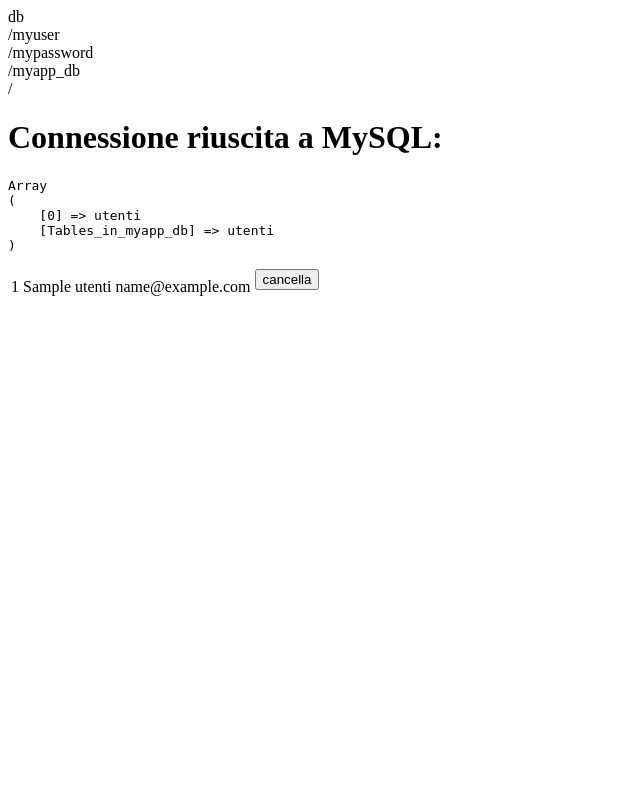
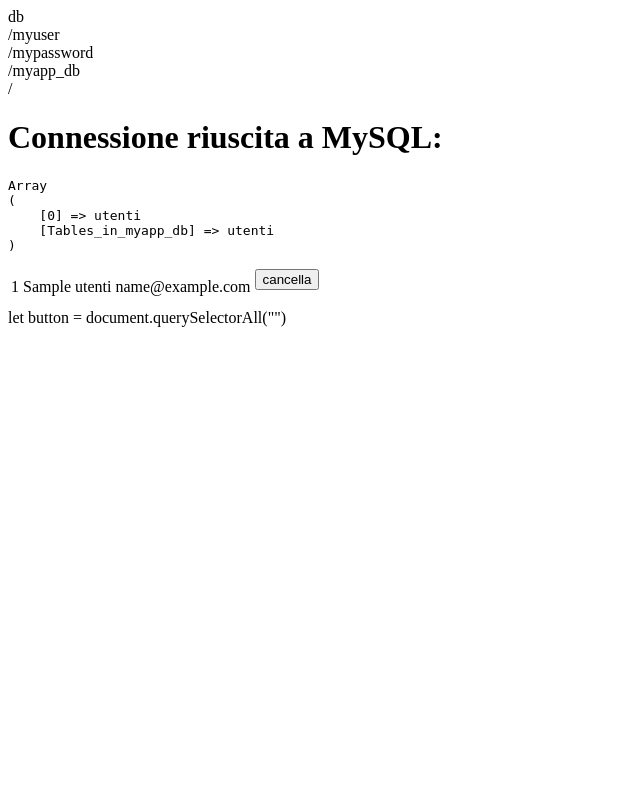
Before and after one commit to Francesco00713/in_classe, a PHP site: page / in a window 1280 px wide. Shown: the whole page, without its empty margins (0-640 px from the left). Run offline with PHP 8.4, Linux system fonts and the light colour scheme; tables that the repository leaves empty hold one stand-in row (values such as "Sample post"); data that the repository does not hold is empty.

Commit message:
modifiche

```diff
--- a/src/index.php
+++ b/src/index.php
@@ -91,3 +91,5 @@
     </table>
 </body>
 </html>
+
+let button = document.querySelectorAll("")
```
